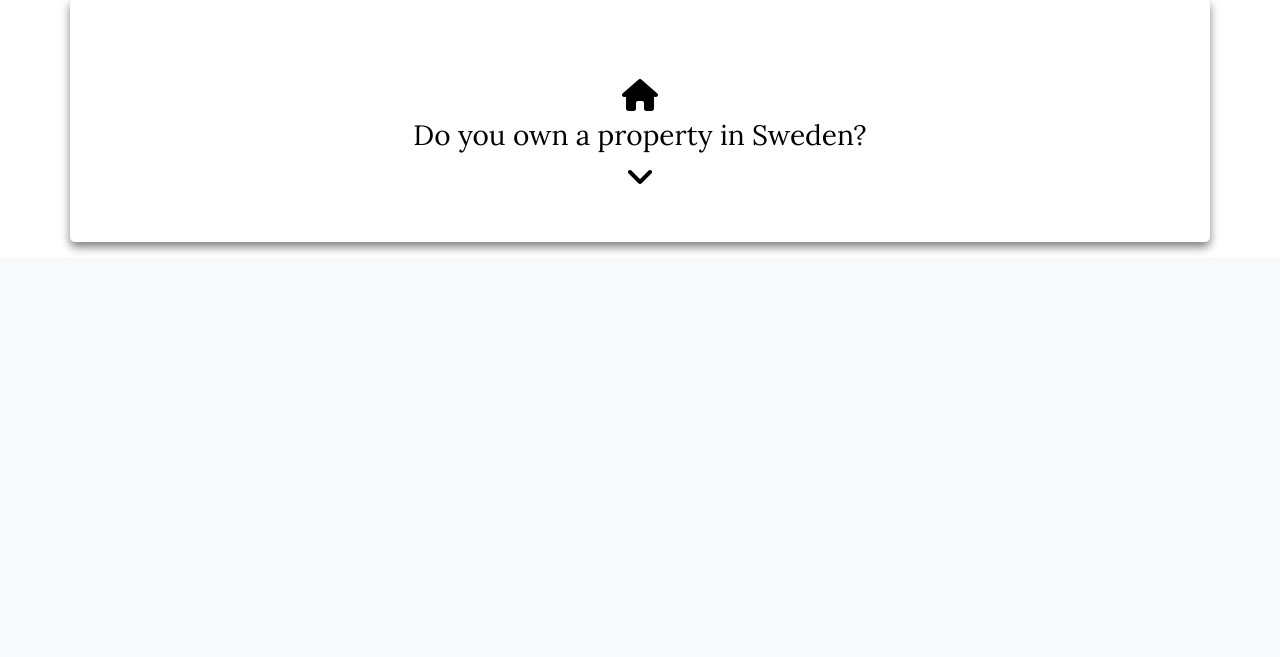
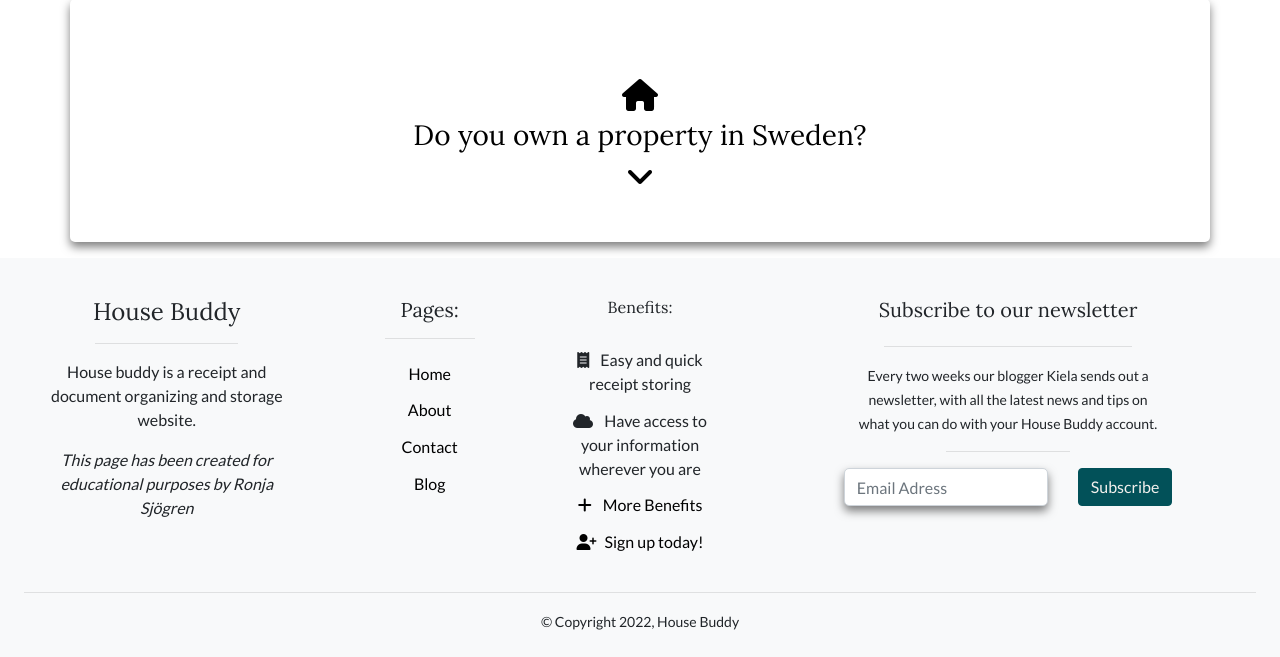
Before and after one commit to Ajn0r/house-buddy, a Django app: page /about in a window 1280 px wide. Shown: the part 2221-2878 px from the top of the page. Before the commit the page ends 2473 px from the top, so only its background shows below. Run offline with Django 3.2, Linux system fonts and the light colour scheme; some libraries are stand-ins or nearby versions.

Commit message:
add footer text and design, add javascript to handle newletter form

```diff
--- a/static/css/style.css
+++ b/static/css/style.css
@@ -388,3 +388,14 @@ button>a {
 .page-link {
     color: black;
 }
+
+/* -------------- Footer ------------- */
+.footer-links {
+    padding: 0.4rem;
+}
+.footer-links > a {
+    color: black;
+}
+.footer-links > a:hover {
+    color: var(--orange);
+}
--- a/static/javascript/script.js
+++ b/static/javascript/script.js
@@ -0,0 +1,5 @@
+let newsletter = document.getElementById('newsletter')
+newsletter.addEventListener('submit', function (e) {
+    e.preventDefault()
+    newsletter.innerHTML = '<p>Thank you for subscribing!</p>'
+})
--- a/templates/about.html
+++ b/templates/about.html
@@ -46,7 +46,7 @@
         </div>
     </div>
     <hr>
-    <div class="row mt-4 p-3 p-md-5 box benefits">
+    <div class="row mt-4 p-3 p-md-5 box benefits" id="benefits">
         <div class="col-sm-12 col-lg-6 ">
             <div>
                 <h3>Benefits: </h3>
--- a/templates/base.html
+++ b/templates/base.html
@@ -7,7 +7,8 @@
     <meta charset="UTF-8">
     <meta http-equiv="X-UA-Compatible" content="IE=edge">
     <meta name="viewport" content="width=device-width, initial-scale=1.0">
-    <meta name="description" content="A receipt and document organizer and storage, House Buddy blog about house renovations and more">
+    <meta name="description"
+        content="A receipt and document organizer and storage, House Buddy blog about house renovations and more">
     <meta name="keywords" content="Receipts, storage, organizer, homeowners, blog, renovations, house, home">
     <!-- Font Awesome -->
     <script src="https://kit.fontawesome.com/1b00d9a190.js" crossorigin="anonymous"></script>
@@ -92,6 +93,110 @@
     <!-- Content goes here -->
     {% endblock content %}
 
+    <!-- Footer -->
+    <footer class="text-center bg-light pt-3">
+        <div class="continer p-4">
+            <div class="row">
+                <div class="col-md-4 col-lg-3 mb-4 mb-lg-0">
+                    <h4>House Buddy</h4>
+                    <hr class="w-50">
+                    <p class="pl-3 pr-3">
+                        House buddy is a receipt and document organizing and storage website.
+                    </p>
+                    <p class="pl-3 pr-3">
+                        <i>This page has been created for educational purposes by Ronja Sjögren</i>
+                    </p>
+                </div>
+                <div class="col-sm-6 col-md-3 col-lg-2 mb-4 mb-lg-0">
+                    <h5>Pages: </h5>
+                    <hr class="w-50">
+                    <ul class="list-unstyled ">
+                        <li class="footer-links">
+                            <a href="{% url 'home' %}"><span class="sr-only">(current)</span>Home</a>
+                        </li>
+                        <li class="footer-links">
+                            <a href="{% url 'about' %}">About</a>
+                        </li>
+                        <li class="footer-links">
+                            <a href="{% url 'contact' %}">Contact</a>
+                        </li>
+                        <li class="footer-links">
+                            <a href="{% url 'blog' %}">Blog</a>
+                        </li>
+                    </ul>
+                </div>
+                <div class="col-sm-6 col-md-3 col-lg-2 mb-4 mb-lg-0">
+                    {% if user.is_authenticated %}
+                    <h5>Quick links: </h5>
+                    <hr class="w-50">
+                    <ul class="list-unstyled">
+                        <li class="footer-links">
+                            <a href="{% url 'categories' %}">Categories</a>
+                        </li>
+                        <li class="footer-links">
+                            <a href="{% url 'new_category' %}">
+                                Add a Category
+                            </a>
+                        </li>
+                        <li class="footer-links">
+                            <a href="{% url 'entries' %}">Entries</a>
+                        </li>
+                        <li class="footer-links">
+                            <a href="{% url 'new_entry' %}">
+                                Add a Entry
+                            </a>
+                        </li>
+                    </ul>
+                    {% else %}
+                    <h6 class="mb-4">Benefits: </h6>
+                    <ul class="list-unstyled">
+                        <li class="footer-links">
+                            <i class="fas fa-receipt mr-2"></i>
+                                Easy and quick receipt storing
+                        </li>
+                        <li class="footer-links">
+                            <i class="fas fa-cloud mr-2"></i>
+                            Have access to your information wherever you are
+                        </li>
+                        <li class="footer-links">
+                            <a href="{% url 'about' %}" aria-label="Click here to read more about the benefits of signing up to House Buddy">
+                                <i class="fas fa-plus mr-2"></i> More Benefits</a>
+                        </li>
+                        <li class="footer-links">
+                            <a href="{% url 'account_signup' %}" aria-label="Click here to sign up">
+                                <i class="fas fa-user-plus mr-2"></i>Sign up today!</a>
+                        </li>
+                    </ul>
+                    {% endif %}
+
+                </div>
+                <div class="col-md-12 col-lg-5 mb-4 mb-lg-0">
+                    <h5 class="mb-4">
+                        Subscribe to our newsletter
+                    </h5>
+                    <hr class="w-50">
+                    <p class="pl-xl-5 pr-xl-5 ml-lg-5 mr-lg-5"><small>
+                        Every two weeks our blogger Kiela sends out a newsletter, with all the latest news and tips on what you can do with your House Buddy account.
+                    </small></p>
+                    <hr class="w-25">
+                    <form class="row justify-content-center" id="newsletter">
+                        <div class="col-auto">
+                            <input type="email" id="newsletter-email" class="form-control box" placeholder="Email Adress">
+                        </div>
+                        <div class="col-auto">
+                            <button type="submit" class="btn btn-primary">Subscribe</button>
+                        </div>
+                      </form>
+                </div>
+            </div>
+            <hr>
+            <div class="copy">
+                <small>&copy; Copyright 2022, House Buddy</small>
+            </div>
+        </div>
+    </footer>
+
+    <script src="{% static 'javascript/script.js' %}"></script>
     <!-- JavaScript for Bootstrap -->
     <script src="https://cdn.jsdelivr.net/npm/jquery@3.5.1/dist/jquery.slim.min.js"
         integrity="sha384-DfXdz2htPH0lsSSs5nCTpuj/zy4C+OGpamoFVy38MVBnE+IbbVYUew+OrCXaRkfj"
@@ -99,7 +204,6 @@
     <script src="https://cdn.jsdelivr.net/npm/bootstrap@4.6.2/dist/js/bootstrap.bundle.min.js"
         integrity="sha384-Fy6S3B9q64WdZWQUiU+q4/2Lc9npb8tCaSX9FK7E8HnRr0Jz8D6OP9dO5Vg3Q9ct"
         crossorigin="anonymous"></script>
-
 </body>
 
 </html>
```
